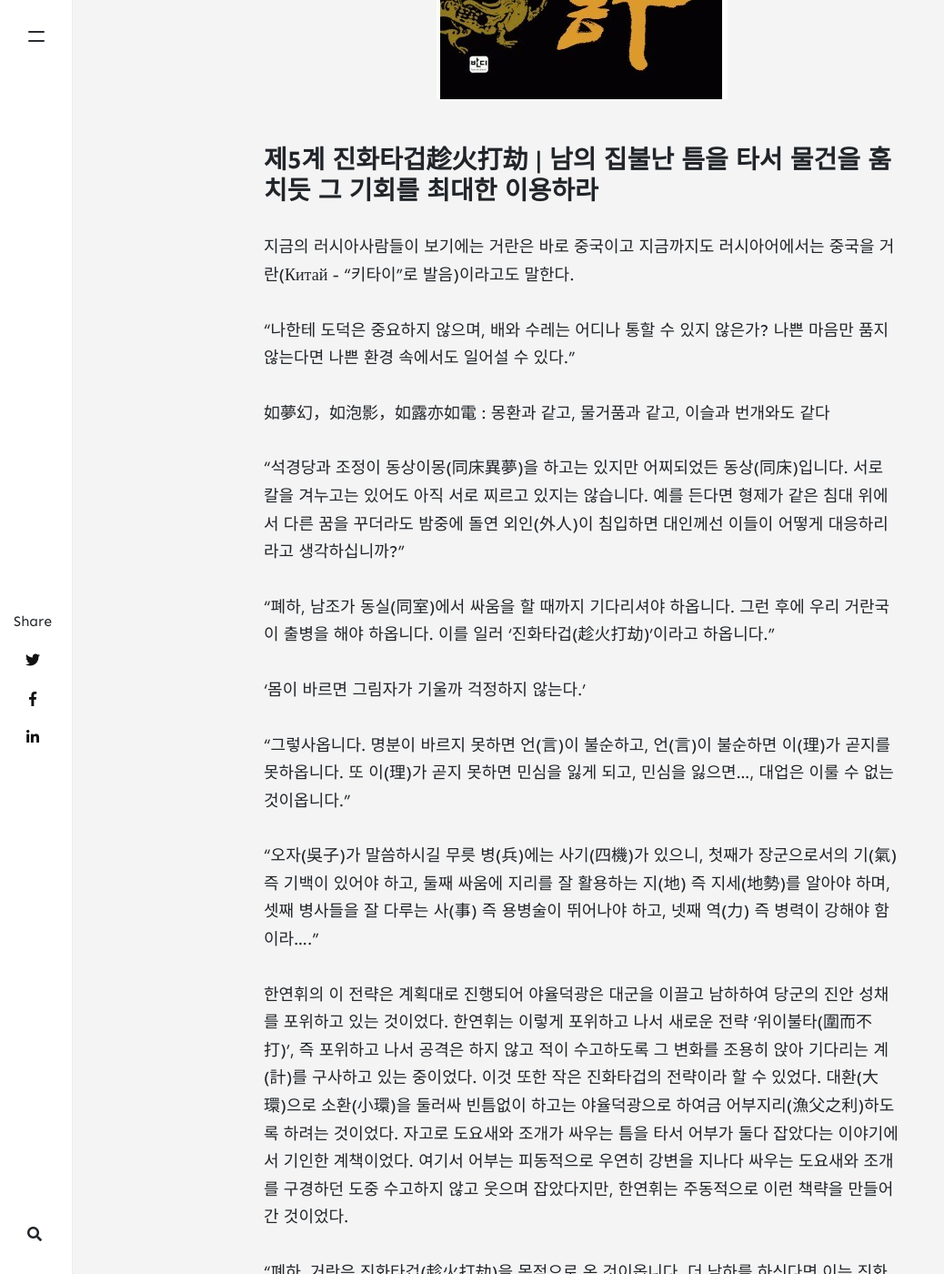
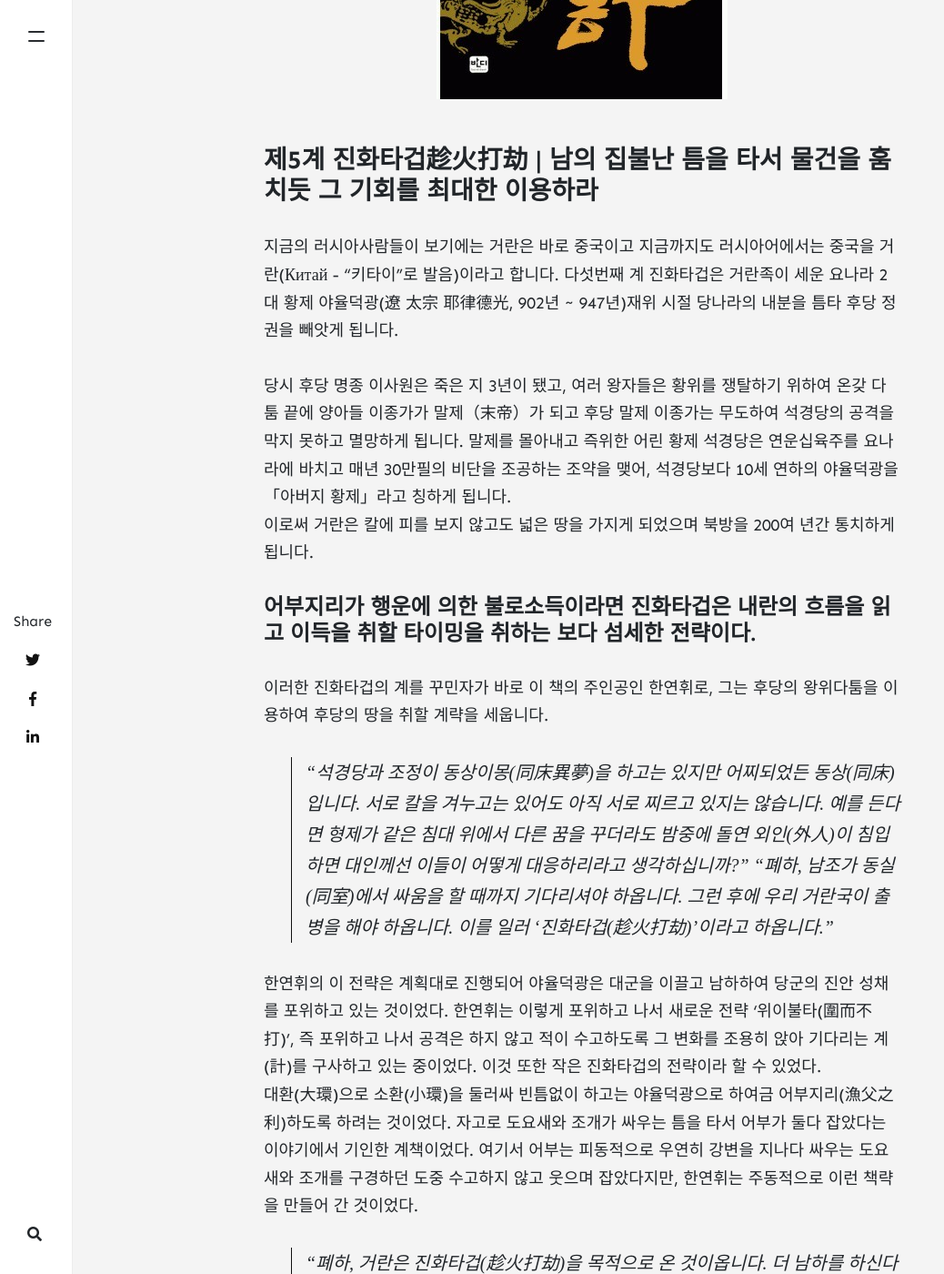
Before and after one commit to daduki/daduki.github.io, a Jekyll site: the page built from _posts/2020-07-03-book-review-36-05.md, in a window 1280 px wide and 1400 px high, scrolled down 858 px. Shown: the whole window at 91% size, without its empty margins (0-1038 px from the left). Built offline with Jekyll 4.4.1, drawn with Linux system fonts in a browser that asks for light colours; nearby versions of some CDN libraries; comment, search, counter and statistics services are not loaded; some of the changed text lies outside the part shown.

Commit message:
Update 2020-07-03-book-review-36-05.md

```diff
--- a/_posts/2020-07-03-book-review-36-05.md
+++ b/_posts/2020-07-03-book-review-36-05.md
@@ -7,26 +7,25 @@ tags: [ Book Review, 역사, 소설, 삼십육계, 진화타겁 ]
 image: assets/images/br016.jfif
 ---
 ### 제5계 진화타겁趁火打劫 | 남의 집불난 틈을 타서 물건을 훔치듯 그 기회를 최대한 이용하라
+지금의 러시아사람들이 보기에는 거란은 바로 중국이고 지금까지도 러시아어에서는 중국을 거란(Китай - "키타이"로 발음)이라고 합니다.
+다섯번째 계 진화타겁은 거란족이 세운 요나라 2대 황제 야율덕광(遼 太宗 耶律德光, 902년 ~ 947년)재위 시절 당나라의 내분을 틈타 후당 정권을 빼앗게 됩니다.
 
-지금의 러시아사람들이 보기에는 거란은 바로 중국이고 지금까지도 러시아어에서는 중국을 거란(Китай - "키타이"로 발음)이라고도 말한다.
+당시 후당 명종 이사원은 죽은 지 3년이 됐고, 여러 왕자들은 황위를 쟁탈하기 위하여 온갖 다툼 끝에 양아들 이종가가 말제（末帝）가 되고 후당 말제 이종가는 무도하여 석경당의 공격을 막지 못하고 멸망하게 됩니다.
+말제를 몰아내고 즉위한 어린 황제 석경당은 연운십육주를 요나라에 바치고 매년 30만필의 비단을 조공하는 조약을 맺어, 석경당보다 10세 연하의 야율덕광을 「아버지 황제」라고 칭하게 됩니다.
+이로써 거란은 칼에 피를 보지 않고도 넓은 땅을 가지게 되었으며 북방을 200여 년간 통치하게 됩니다.
 
-“나한테 도덕은 중요하지 않으며, 배와 수레는 어디나 통할 수 있지 않은가? 나쁜 마음만 품지 않는다면 나쁜 환경 속에서도 일어설 수 있다.”
 
-如夢幻，如泡影，如露亦如電 : 몽환과 같고, 물거품과 같고, 이슬과 번개와도 같다
+#### 어부지리가 행운에 의한 불로소득이라면 진화타겁은 내란의 흐름을 읽고 이득을 취할 타이밍을 취하는 보다 섬세한 전략이다.
 
-“석경당과 조정이 동상이몽(同床異夢)을 하고는 있지만 어찌되었든 동상(同床)입니다. 서로 칼을 겨누고는 있어도 아직 서로 찌르고 있지는 않습니다. 예를 든다면 형제가 같은 침대 위에서 다른 꿈을 꾸더라도 밤중에 돌연 외인(外人)이 침입하면 대인께선 이들이 어떻게 대응하리라고 생각하십니까?”
+이러한 진화타겁의 계를 꾸민자가 바로 이 책의 주인공인 한연휘로, 그는 후당의 왕위다툼을 이용하여 후당의 땅을 취할 계략을 세웁니다.
 
+> “석경당과 조정이 동상이몽(同床異夢)을 하고는 있지만 어찌되었든 동상(同床)입니다. 서로 칼을 겨누고는 있어도 아직 서로 찌르고 있지는 않습니다. 예를 든다면 형제가 같은 침대 위에서 다른 꿈을 꾸더라도 밤중에 돌연 외인(外人)이 침입하면 대인께선 이들이 어떻게 대응하리라고 생각하십니까?”
 “폐하, 남조가 동실(同室)에서 싸움을 할 때까지 기다리셔야 하옵니다. 그런 후에 우리 거란국이 출병을 해야 하옵니다. 이를 일러 ‘진화타겁(趁火打劫)’이라고 하옵니다.”
 
-‘몸이 바르면 그림자가 기울까 걱정하지 않는다.’
+한연휘의 이 전략은 계획대로 진행되어 야율덕광은 대군을 이끌고 남하하여 당군의 진안 성채를 포위하고 있는 것이었다. 한연휘는 이렇게 포위하고 나서 새로운 전략 ‘위이불타(圍而不打)’, 즉 포위하고 나서 공격은 하지 않고 적이 수고하도록 그 변화를 조용히 앉아 기다리는 계(計)를 구사하고 있는 중이었다. 이것 또한 작은 진화타겁의 전략이라 할 수 있었다.
+대환(大環)으로 소환(小環)을 둘러싸 빈틈없이 하고는 야율덕광으로 하여금 어부지리(漁父之利)하도록 하려는 것이었다. 자고로 도요새와 조개가 싸우는 틈을 타서 어부가 둘다 잡았다는 이야기에서 기인한 계책이었다. 여기서 어부는 피동적으로 우연히 강변을 지나다 싸우는 도요새와 조개를 구경하던 도중 수고하지 않고 웃으며 잡았다지만, 한연휘는 주동적으로 이런 책략을 만들어 간 것이었다.
 
-“그렇사옵니다. 명분이 바르지 못하면 언(言)이 불순하고, 언(言)이 불순하면 이(理)가 곧지를 못하옵니다. 또 이(理)가 곧지 못하면 민심을 잃게 되고, 민심을 잃으면…, 대업은 이룰 수 없는 것이옵니다.”
-
-“오자(吳子)가 말씀하시길 무릇 병(兵)에는 사기(四機)가 있으니, 첫째가 장군으로서의 기(氣) 즉 기백이 있어야 하고, 둘째 싸움에 지리를 잘 활용하는 지(地) 즉 지세(地勢)를 알아야 하며, 셋째 병사들을 잘 다루는 사(事) 즉 용병술이 뛰어나야 하고, 넷째 역(力) 즉 병력이 강해야 함이라….”
-
-한연휘의 이 전략은 계획대로 진행되어 야율덕광은 대군을 이끌고 남하하여 당군의 진안 성채를 포위하고 있는 것이었다. 한연휘는 이렇게 포위하고 나서 새로운 전략 ‘위이불타(圍而不打)’, 즉 포위하고 나서 공격은 하지 않고 적이 수고하도록 그 변화를 조용히 앉아 기다리는 계(計)를 구사하고 있는 중이었다. 이것 또한 작은 진화타겁의 전략이라 할 수 있었다. 대환(大環)으로 소환(小環)을 둘러싸 빈틈없이 하고는 야율덕광으로 하여금 어부지리(漁父之利)하도록 하려는 것이었다. 자고로 도요새와 조개가 싸우는 틈을 타서 어부가 둘다 잡았다는 이야기에서 기인한 계책이었다. 여기서 어부는 피동적으로 우연히 강변을 지나다 싸우는 도요새와 조개를 구경하던 도중 수고하지 않고 웃으며 잡았다지만, 한연휘는 주동적으로 이런 책략을 만들어 간 것이었다.
-
-“폐하, 거란은 진화타겁(趁火打劫)을 목적으로 온 것이옵니다. 더 남하를 하신다면 이는 진화타겁이 아니라….”
+> “폐하, 거란은 진화타겁(趁火打劫)을 목적으로 온 것이옵니다. 더 남하를 하신다면 이는 진화타겁이 아니라….”
 “무엇이란 말이오?”
 “인화소신(引火燒身), 즉 불을 붙여 자신의 몸을 태우게 되는 것입니다.”
 
```
